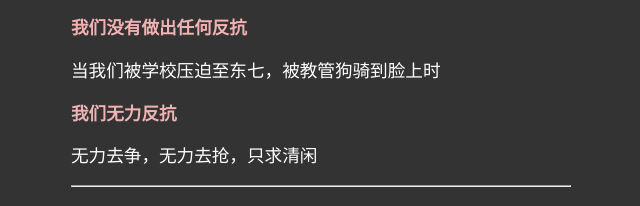
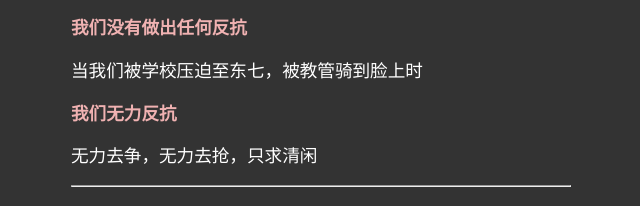
Before and after one commit to EzuStudent/EZU, a plain HTML site: page 404.html in a window 1280 px wide. Shown: the part 722-928 px from the top of the page, 319-959 px from the left. Drawn offline with Linux system fonts and the light colour scheme.

Commit message:
做文明人！去掉狗！

```diff
--- a/404.html
+++ b/404.html
@@ -75,7 +75,7 @@
                 <p><b>我们没有做出任何反抗</b></p>
                 <p>每个冬天，破窗户破门的缝隙中，袭来冷风</p>
                 <p><b>我们没有做出任何反抗</b></p>
-                <p>当我们被学校压迫至东七，被教管狗骑到脸上时</p>
+                <p>当我们被学校压迫至东七，被教管骑到脸上时</p>
                 <p><b>我们无力反抗</b></p>
                 <p>无力去争，无力去抢，只求清闲</p>
                 <hr>
```
Also changed, not shown: index.html (+1 -1 lines).
